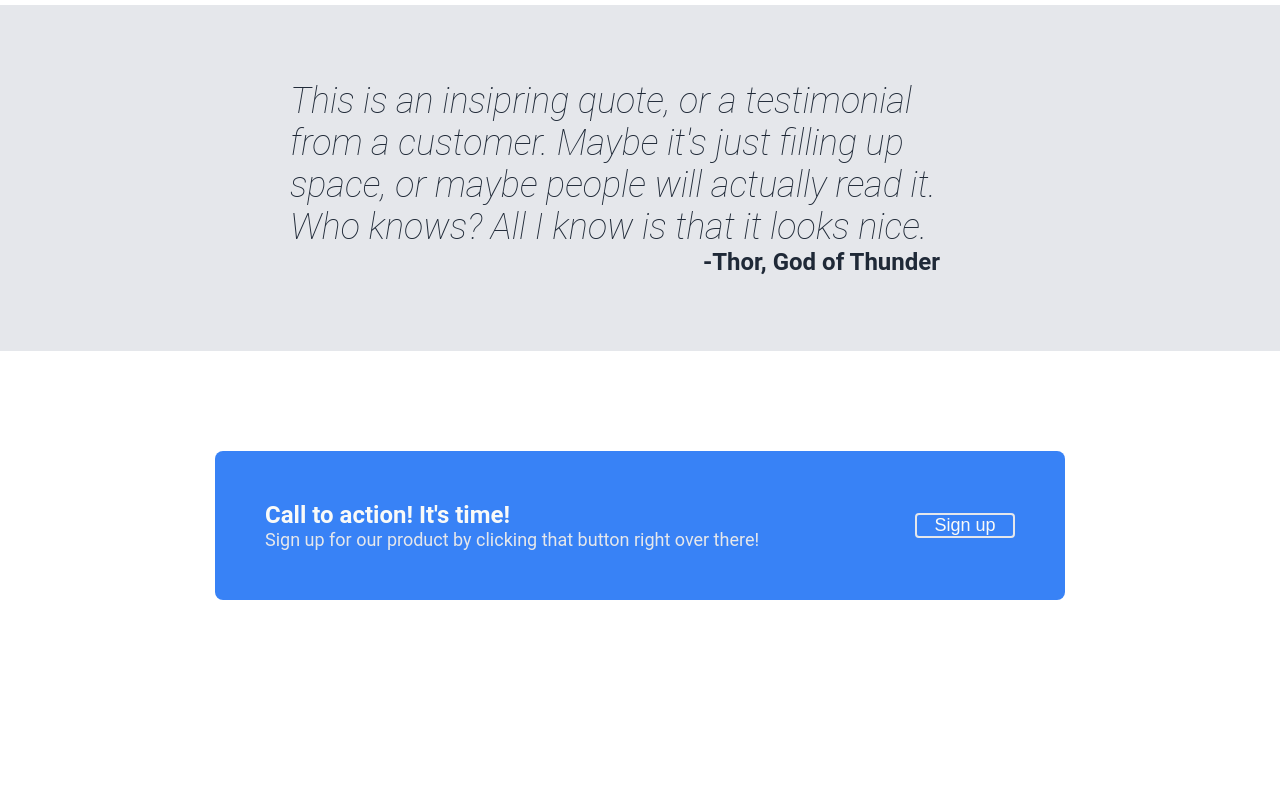
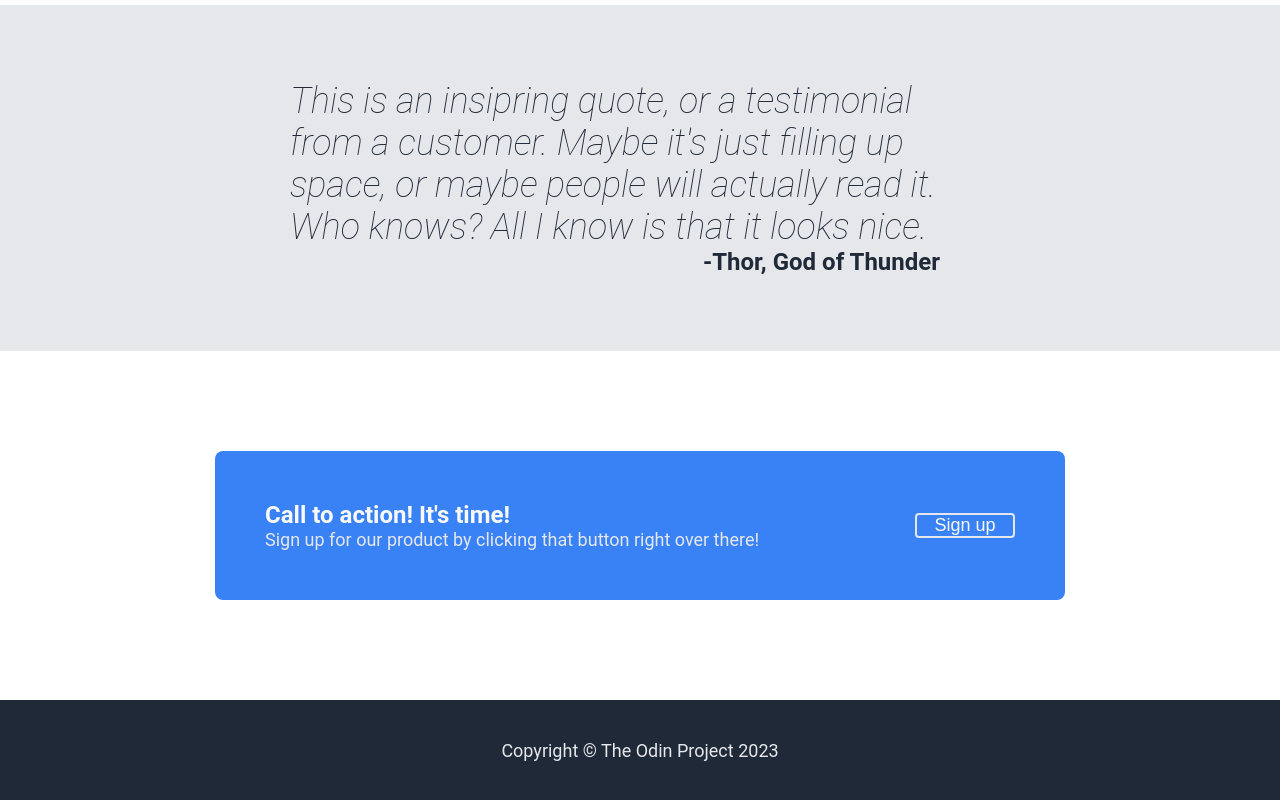
Before and after one commit to logjscript/Flexbox-Project, a plain HTML site: page index.html in a window 1280 px wide. Shown: the part 869-1669 px from the top of the page. Before the commit the page ends 1569 px from the top, so only its background shows below. Drawn offline with Linux system fonts and the light colour scheme.

Commit message:
Add footer

```diff
--- a/index.html
+++ b/index.html
@@ -66,5 +66,9 @@
       <button>Sign up</button>
     </div>
   </div>
+
+  <div class="footer">
+    <p>Copyright © The Odin Project 2023</p>
+  </div>
 </body>
 </html>
--- a/styles.css
+++ b/styles.css
@@ -183,3 +183,11 @@ a, p {
     border-radius: 4px;
     width: 100px;
 }
+
+.footer {
+    background-color: #1F2937;
+    display: flex;
+    justify-content: center;
+    align-items: center;
+    height: 100px;
+}
```
